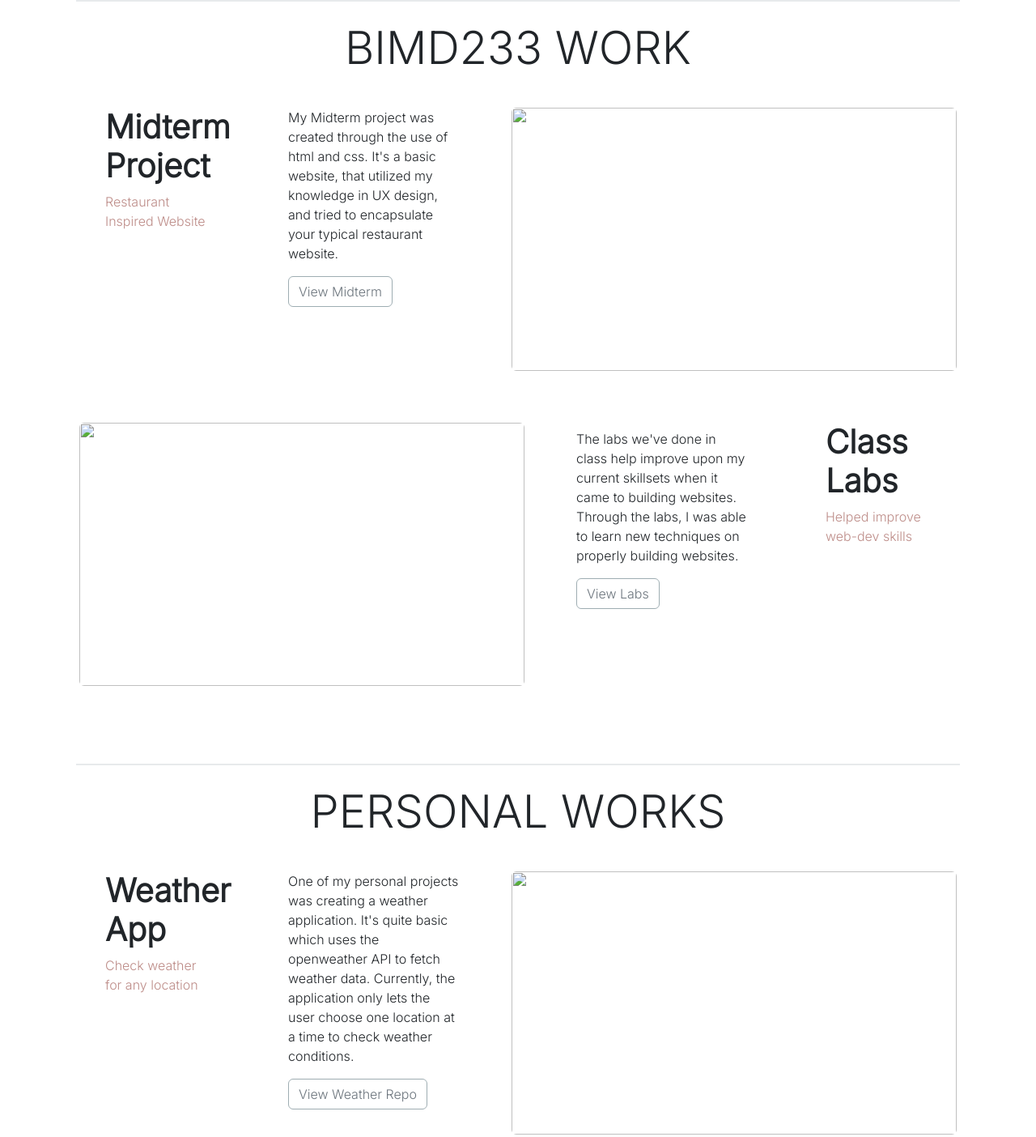
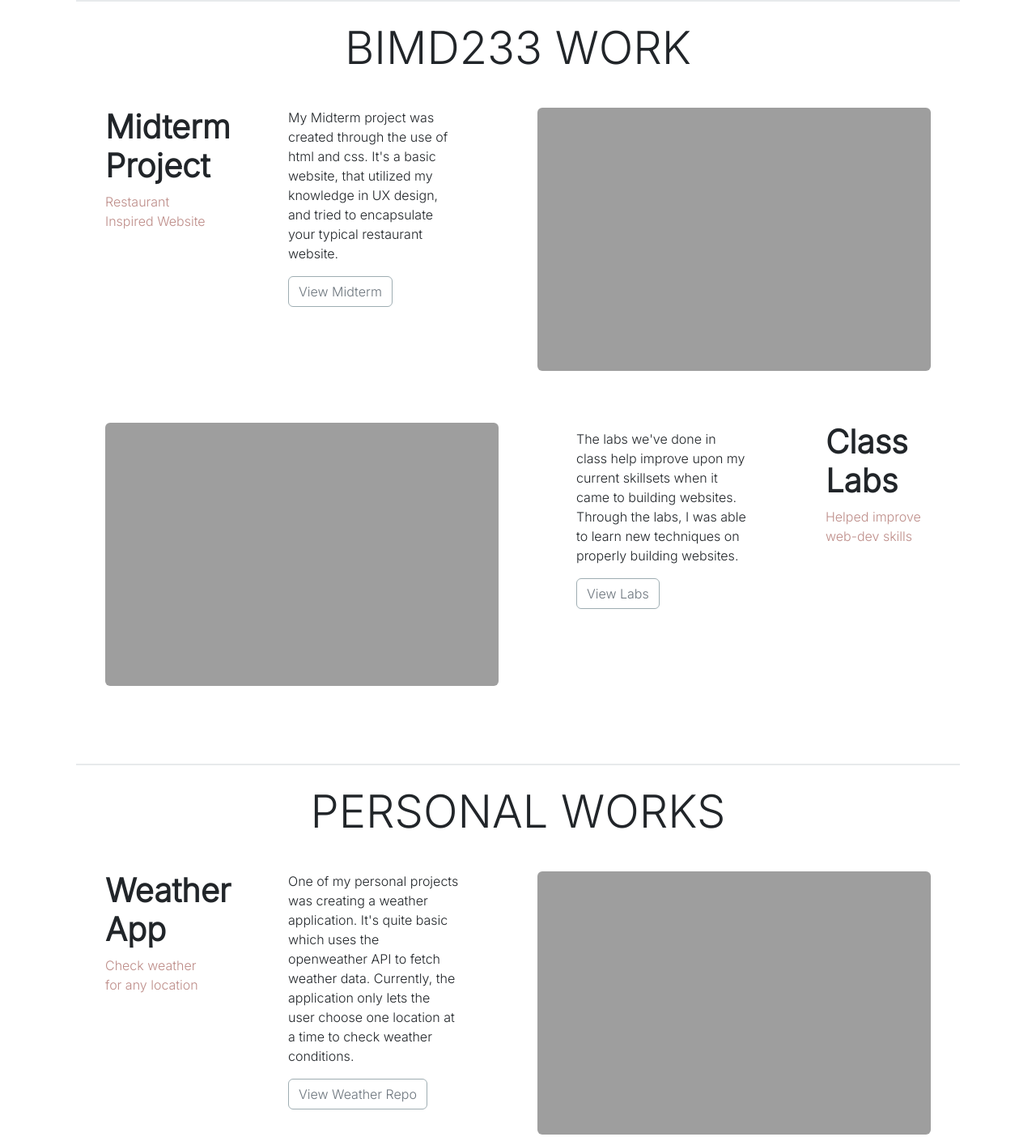
Before and after one commit to LeonilleM/Final_Project, a plain HTML site: page index.html in a window 1280 px wide. Shown: the part 1040-2444 px from the top of the page at 81% size. Drawn offline with nearby package versions, Linux system fonts and the light colour scheme; the site is published under a folder, as on GitHub Pages, so addresses that start at the root find nothing.

Commit message:
Fixed the images not loading still

```diff
--- a/index.html
+++ b/index.html
@@ -81,14 +81,14 @@
             onclick="window.open('https://students.washington.edu/leonille/midterm/')"> View Midterm</button>
         </div>
         <div class="col-sm-6 d-flex justify-content-center align-items-center">
-          <img class="rounded" src="/Assets/Photos/midterm.jpg">
+          <img class="rounded" src="./Assets/Photos/midterm.jpg">
         </div>
       </div>
 
       <!--Class Project2-->
       <div class="row justify-content-center gx-5 mt-5 pt-3">
         <div class="col-sm-6 d-flex justify-content-center align-items-center">
-          <img class="rounded" src="/Assets/Photos/LabExample.png">
+          <img class="rounded" src="./Assets/Photos/LabExample.png">
         </div>
         <div class="col-sm mx-5 mb-4 mt-2">
           <p>The labs we've done in class help improve upon my current skillsets when it came to building websites.
@@ -125,13 +125,13 @@
             onclick="window.open('https://github.com/LeonilleM/WeatherApp')"> View Weather Repo</button>
         </div>
         <div class="col-sm-6 d-flex justify-content-center align-items-center">
-          <img class="rounded" src="/Assets/Photos/weather.png">
+          <img class="rounded" src="./Assets/Photos/weather.png">
         </div>
       </div>
       <!--Personal Project2-->
       <div class="row justify-content-center gx-5 mt-5 pt-3">
         <div class="col-sm-6 d-flex justify-content-center align-items-center">
-          <img class="rounded" src="/Assets/Photos/HabitTracker.png">
+          <img class="rounded" src="./Assets/Photos/HabitTracker.png">
         </div>
         <div class="col-sm mx-5 mb-4 mt-2">
           <p>The Habit Tracker built upon using a web-framework called Nuxt3. The styling comes from Tailwindcss, the
```
